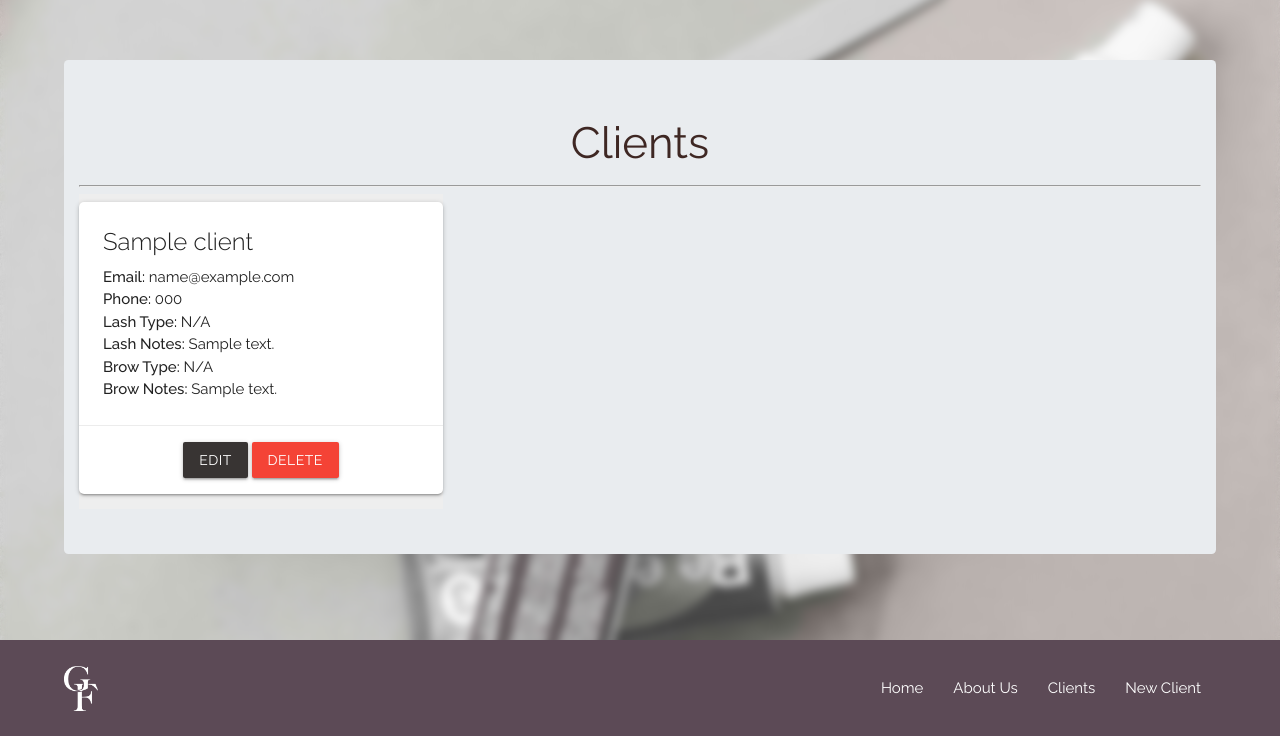
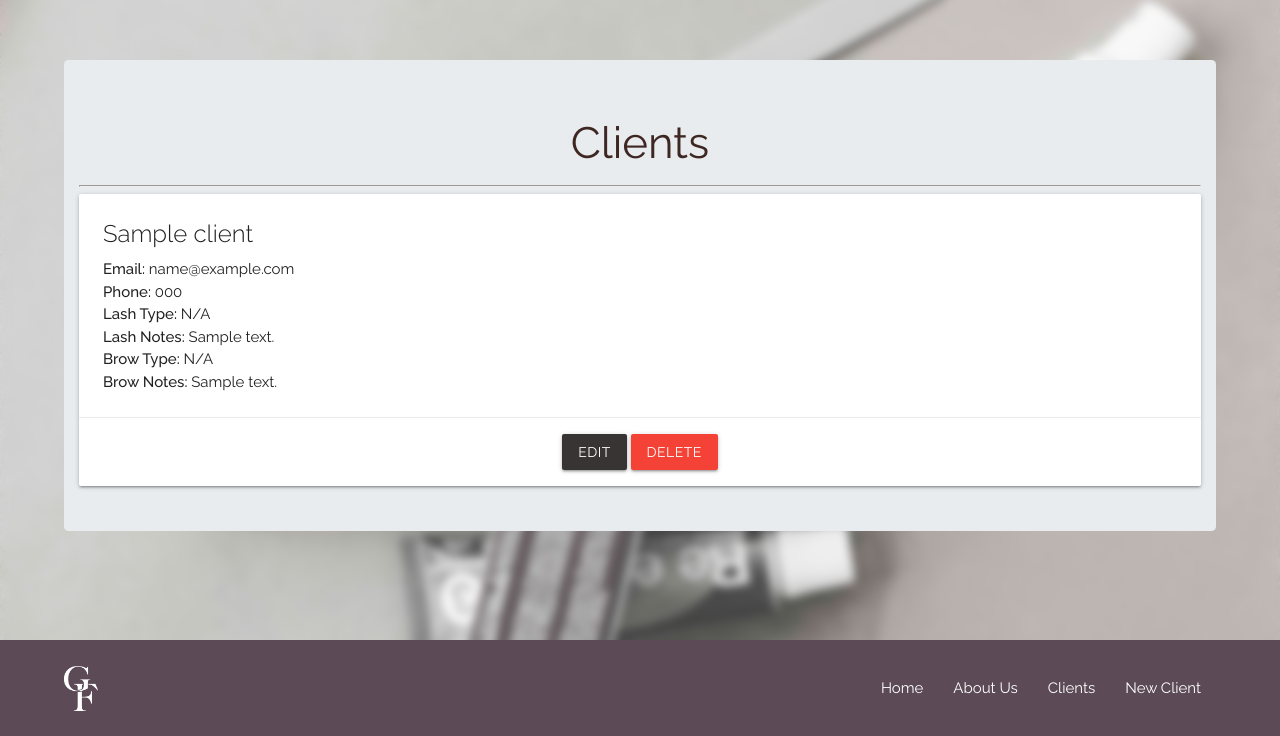
Before and after one commit to nccadman19/beauty-hq, a Flask app: page /clients in a window 1280 px wide. Shown: the part 64-800 px from the top of the page. Run offline with Flask 3, Linux system fonts and the light colour scheme; a user stored in the database is signed in; tables that the repository leaves empty hold one stand-in row (values such as "Sample post").

Commit message:
removed card styling to ensure continuity

```diff
--- a/treatments/static/css/style.css
+++ b/treatments/static/css/style.css
@@ -113,6 +113,12 @@ footer {
     font-family: Raleway;
 }
 
+@media only screen and (min-width: 993px) {
+    .container {
+        width:90%;
+    }
+}
+
 /** register **/
 label.label-register {
     color: #383433;
@@ -139,47 +145,11 @@ input:not([type]):focus:not([readonly])+label,input[type=text]:not(.browser-defa
 }
 
 /** clients page **/
-.client-list {
-    column-count: 3;
-    column-gap: 1em;
+.col .row {
+    margin-left: 0;
+    margin-right: 0;
 }
 
-.client-card {
-    background-color: #eee;
-    display: inline-block;
-    margin: 0 0 1em;
-    width: 100%;
-}
-
-@media only screen and (min-width: 320px) {
-    .client-list {
-        column-count: 1;
-    }
-}
-
-@media only screen and (min-width: 601px) {
-    .container {
-        width: 90%;
-    }
-
-    .client-list {
-        column-count: 2;
-    }
-}
-
-@media only screen and (min-width: 993px) {
-    .container {
-        width: 90%;
-    }
-
-    .client-list {
-        column-count: 3;
-    }
-}
-
-.card {
-    border-radius: 5px;
-}
 /** new client **/
 .titles {
     color: #2F4C4F;
```
